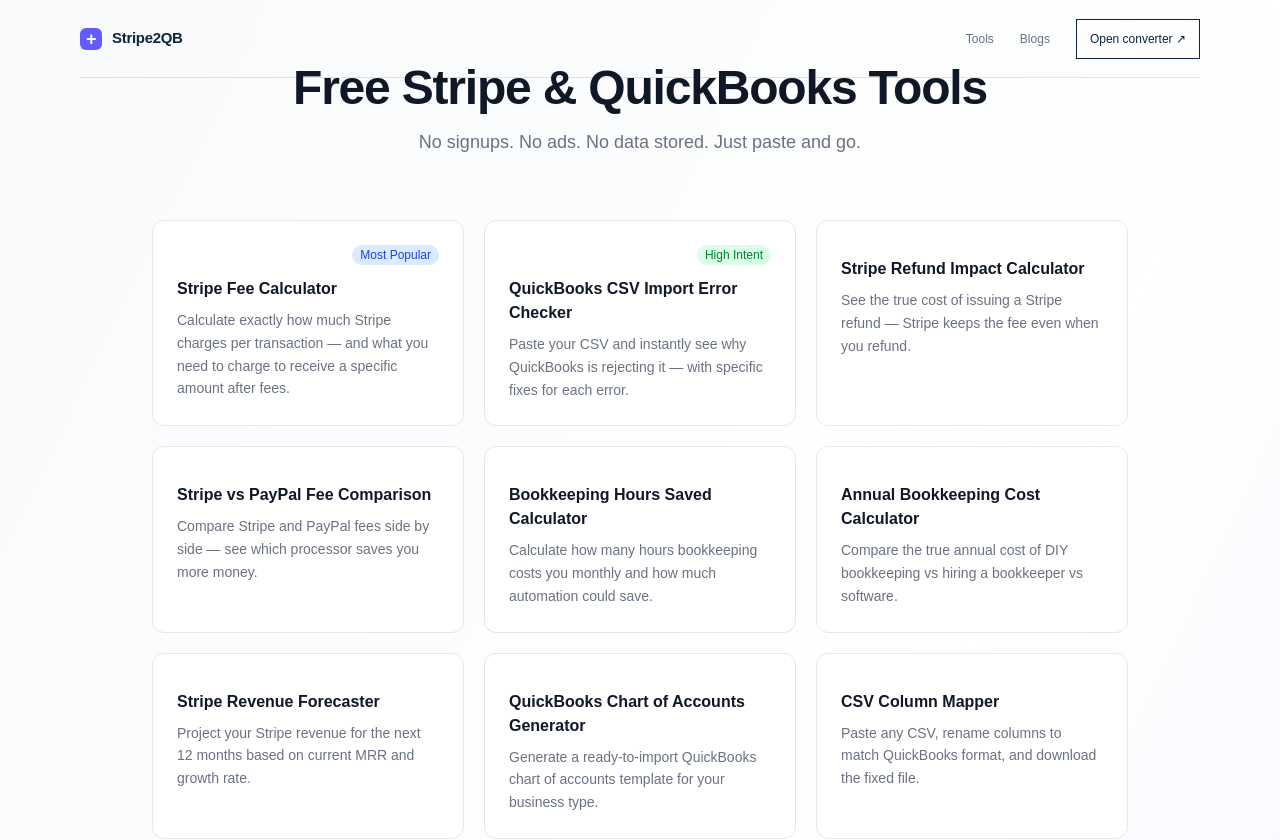
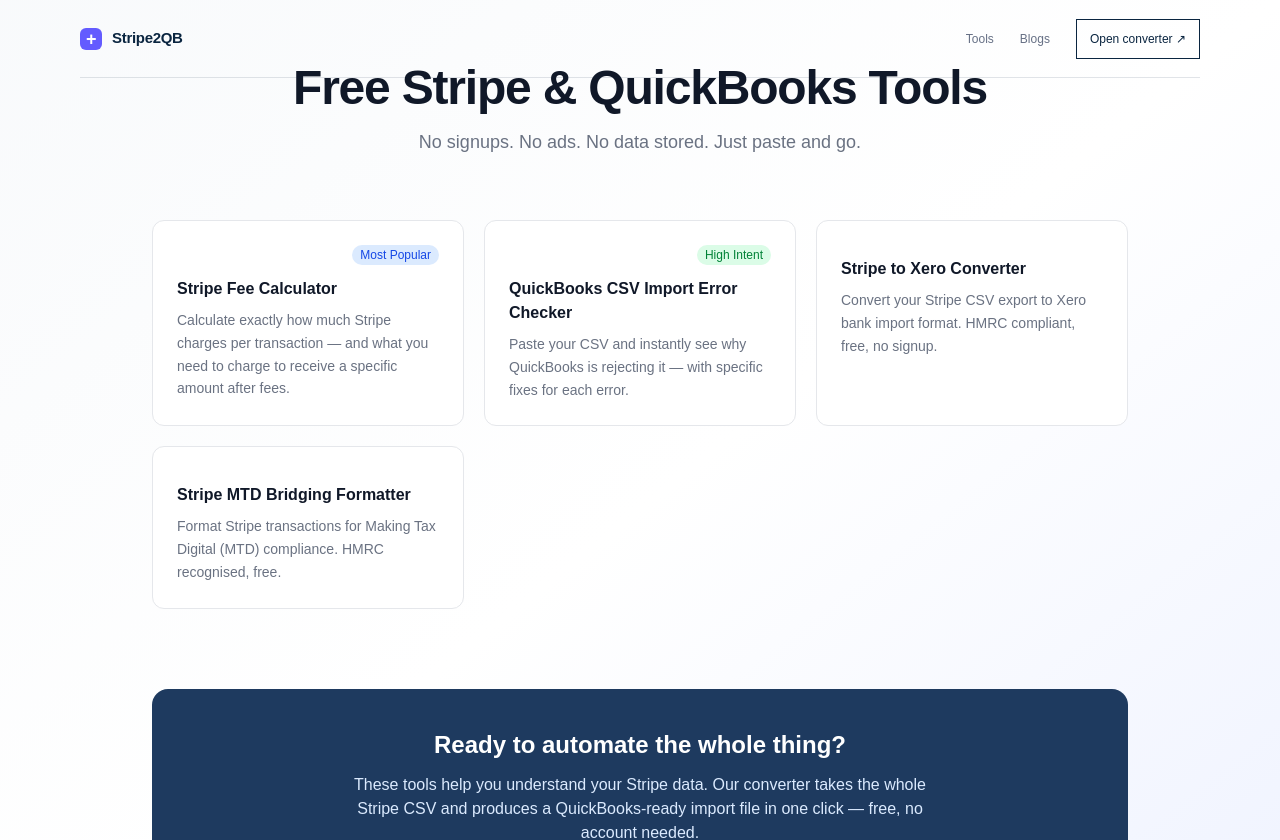
Before and after one commit to BinaryBard27/stripe-qb-converter, a Next.js app: page /tools in a window 1280 px wide. Shown: the top 840 px of the page. Built offline with nearby package versions, Linux system fonts and the light colour scheme.

Commit message:
Focus public tools on search winners

```diff
--- a/app/page.tsx
+++ b/app/page.tsx
@@ -30,7 +30,7 @@
       <section className="demo-section"><script type="application/ld+json" dangerouslySetInnerHTML={{ __html: JSON.stringify(VIDEO_SCHEMA) }} /><div><span className="section-label">SEE IT IN ACTION</span><h2>From Stripe export<br />to books-ready CSV.</h2><p>Watch the full flow before you upload your own file. The conversion happens locally in your browser.</p></div><div className="video-frame"><video controls preload="metadata" poster="/logo.png"><source src="/demo-recording.mp4" type="video/mp4" />Your browser does not support embedded video.</video></div></section>
       <section className="steps"><div className="section-label">HOW IT WORKS</div><div className="steps-grid">{[["01", "Export from Stripe", "Download your payments export from Stripe Dashboard → Payments → Export."], ["02", "Drop it here", "We map dates, amounts, fees, customers, and IDs in your browser."], ["03", "Import into QuickBooks", "Download the finished CSV and upload it through QuickBooks Banking."]].map(([number, title, description]) => <article key={number}><span>{number}</span><h3>{title}</h3><p>{description}</p></article>)}</div></section>
       <section className="privacy-strip"><div><span className="section-label">BUILT FOR TRUST</span><h2>Your books stay yours.</h2></div><p>Stripe2QB runs entirely on your device. Nothing is uploaded, stored, or sent to a server. Close the tab and your data is gone.</p><div className="privacy-badge">LOCAL ONLY <span>✦</span></div></section>
-      <section className="tools-section"><div className="panel-heading"><div><span className="section-label">MORE FROM STRIPE2QB</span><h2>Useful tools, no fluff.</h2></div><a href="/tools">View all tools ↗</a></div><div className="tools-grid">{[["Stripe fee calculator", "/tools/stripe-fee-calculator", "Know exactly what Stripe takes."], ["Payout calculator", "/tools/stripe-payout-calculator", "See your net payout at a glance."], ["Import error checker", "/tools/quickbooks-import-error-checker", "Catch CSV issues before QuickBooks does."], ["Revenue forecaster", "/tools/stripe-revenue-forecaster", "Plan ahead from your current MRR."]].map(([title, href, description], index) => <a key={href} href={href} className="tool-card"><span>0{index + 1}</span><h3>{title}</h3><p>{description}</p><b>Explore ↗</b></a>)}</div></section>
+      <section className="tools-section"><div className="panel-heading"><div><span className="section-label">SEARCH-PROVEN TOOLS</span><h2>Useful tools, no fluff.</h2></div><a href="/tools">View all tools ↗</a></div><div className="tools-grid">{[["Stripe fee calculator", "/tools/stripe-fee-calculator", "Know exactly what Stripe takes."], ["MTD formatter", "/tools/stripe-mtd-bridging-formatter", "Format Stripe records for UK digital tax workflows."], ["Stripe to Xero", "/tools/stripe-to-xero-converter", "Turn a Stripe export into a Xero-ready import."], ["Import error checker", "/tools/quickbooks-import-error-checker", "Catch CSV issues before QuickBooks does."]].map(([title, href, description], index) => <a key={href} href={href} className="tool-card"><span>0{index + 1}</span><h3>{title}</h3><p>{description}</p><b>Explore ↗</b></a>)}</div></section>
     </main><footer><div className="container footer-inner"><span>Stripe2QB</span><span>Free, private, browser-based conversion.</span><span><a href="/about">About</a> · <a href="/contact">Contact</a> · © 2026</span></div></footer>
   </div>;
 }
--- a/app/sitemap.ts
+++ b/app/sitemap.ts
@@ -2,18 +2,7 @@
 import { posts } from './blog/posts'
 
 export default function sitemap(): MetadataRoute.Sitemap {
-  const toolSlugs = [
-    'annual-bookkeeping-cost-calculator', 'bookkeeping-hours-saved-calculator', 'calculadora-comisiones-stripe',
-    'csv-column-mapper', 'export-stripe-to-quickbooks', 'how-much-does-stripe-charge',
-    'quickbooks-chart-of-accounts-generator', 'quickbooks-import-error-checker', 'stripe-ach-payment-calculator',
-    'stripe-credit-card-fee-calculator', 'stripe-currency-conversion-calculator', 'stripe-fee-calculator-australia',
-    'stripe-fee-calculator-brazil', 'stripe-fee-calculator-canada', 'stripe-fee-calculator-india',
-    'stripe-fee-calculator-new-zealand', 'stripe-fee-calculator-singapore', 'stripe-fee-calculator-uk',
-    'stripe-fee-calculator', 'stripe-international-fee-calculator', 'stripe-mtd-bridging-formatter',
-    'stripe-payout-calculator', 'stripe-processing-fee-calculator', 'stripe-refund-impact-calculator',
-    'stripe-revenue-forecaster', 'stripe-subscription-cost-calculator', 'stripe-to-freeagent-converter',
-    'stripe-to-xero-converter', 'stripe-vs-paypal-fee-comparison', 'vat-threshold-calculator-uk',
-  ];
+  const toolSlugs = ['stripe-fee-calculator', 'stripe-mtd-bridging-formatter', 'stripe-to-xero-converter', 'quickbooks-import-error-checker'];
   const toolUrls = toolSlugs.map((slug) => ({
     url: `https://stripe-qb-converter.vercel.app/tools/${slug}`,
     lastModified: new Date('2026-09-12'),
--- a/app/tools/page.tsx
+++ b/app/tools/page.tsx
@@ -197,6 +197,15 @@
   },
 ];
 
+// Public directory is intentionally focused on Search Console winners and near-winners.
+// Older routes remain reachable for existing links while we validate replacements.
+const ACTIVE_TOOL_SLUGS = new Set([
+  "stripe-fee-calculator",
+  "stripe-mtd-bridging-formatter",
+  "stripe-to-xero-converter",
+  "quickbooks-import-error-checker",
+]);
+
 // Coming soon — shows as greyed placeholders (good for SEO crawl signals)
 
 export default function ToolsIndexPage() {
@@ -215,7 +224,7 @@
 
       {/* Tool grid */}
       <div className="grid sm:grid-cols-2 lg:grid-cols-3 gap-5 mb-20">
-        {tools.map((tool) => (
+        {tools.filter((tool) => ACTIVE_TOOL_SLUGS.has(tool.slug)).map((tool) => (
           <Link
             key={tool.slug}
             href={`/tools/${tool.slug}`}
```
